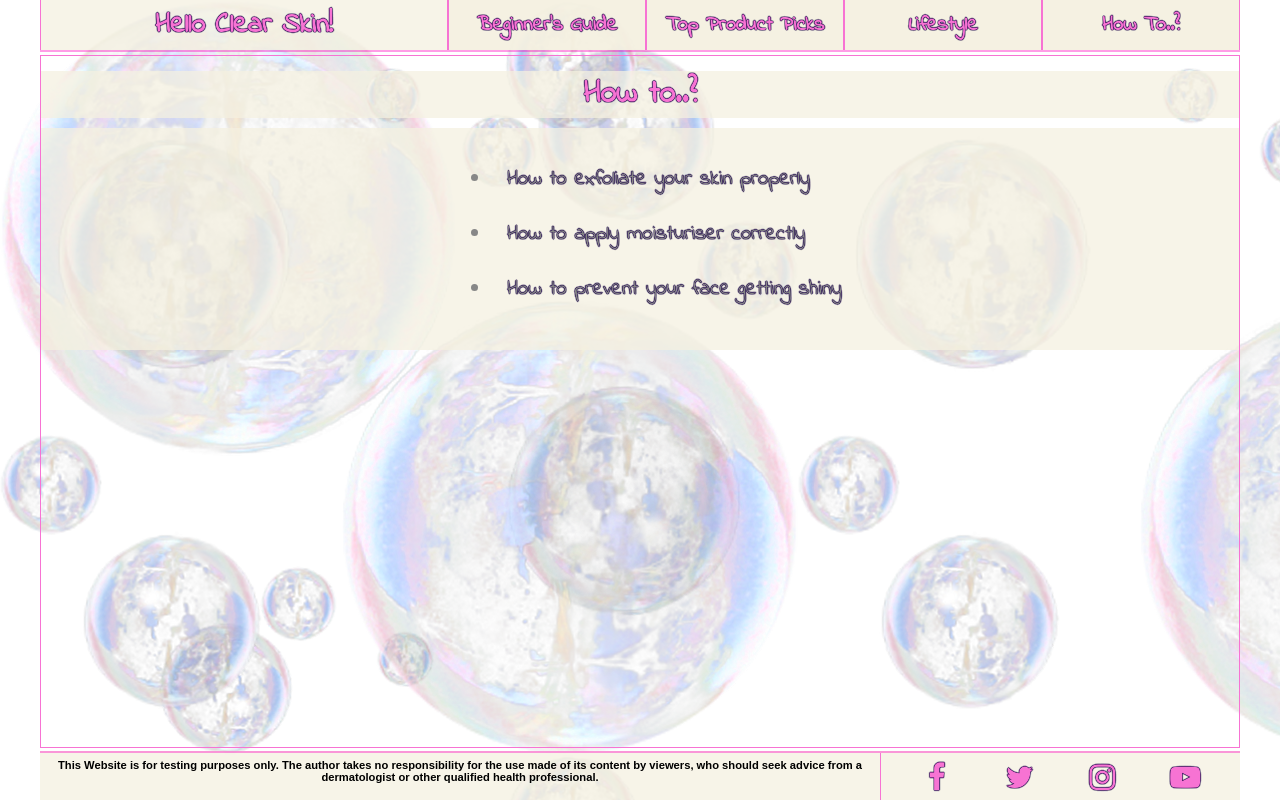
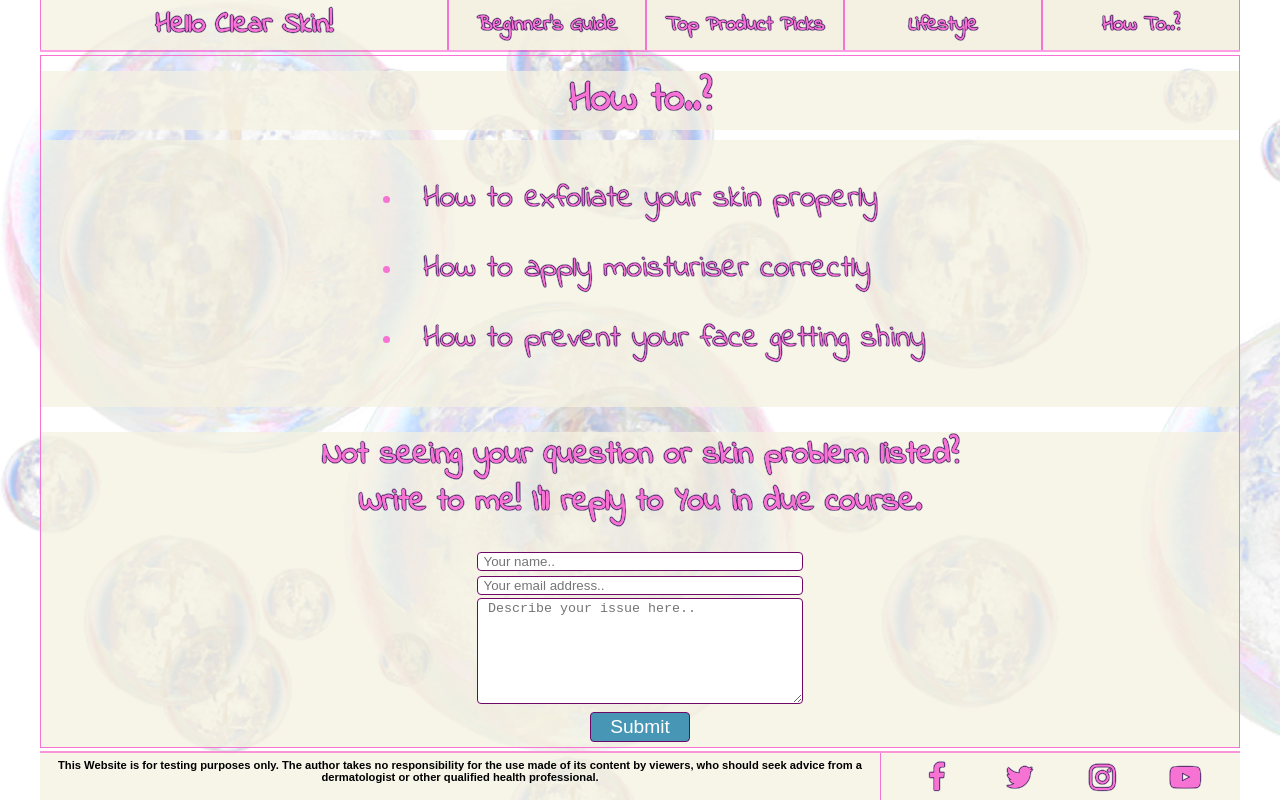
Before and after one commit to Code-Institute-Submissions/Frontend-Milestone-Project-2, a plain HTML site: page howTo.html in a window 1280 px wide. Drawn offline with Linux system fonts and the light colour scheme.

Commit message:
added howTo page

```diff
--- a/howTo.html
+++ b/howTo.html
@@ -40,10 +40,21 @@
     <li><a href="">&nbsp;How to exfoliate your skin properly&nbsp;</a></li>
     <li><a href="">&nbsp;How to apply moisturiser correctly&nbsp;</a></li>
     <li><a href="">&nbsp;How to prevent your face getting shiny&nbsp;</a></li>
+  </ul>
+  </div>
 
 
-  </ul>
-  </div>
+
+
+  <div class="contForm">
+    <h2>Not seeing your question or skin problem listed?<br>Write to me! I'll reply to You in due course.</h2>
+    <br>
+  <input type="text" id="fname" name="firstname" placeholder=" Your name.."><br>
+<input type="text" id="emailAddress" name="email" placeholder=" Your email address.."><br>
+<textarea id="subject" name="subject" placeholder=" Describe your issue here.."></textarea><br>
+<input type="submit" value="Submit">
+
+</div>
 
   </div>
 
--- a/style.css
+++ b/style.css
@@ -43,27 +43,56 @@
 #bodyWide{color: white;position:fixed;display:flex;justify-content: center;align-items: center;width:100%;height:100%; top:0;left:0;bottom:0;right:0;background-color:rgb(255, 0, 191);color:white;z-index:1}
 #bodyWide h1{font-family: 'Open Sans Condensed', sans-serif; color: white;background:none}
 .mainBody {width:100%;color:rgb(247, 115, 211);border: 1px solid;display:block;position:fixed;top:96px;bottom:52px;margin:auto;box-sizing: border-box;max-width:1200px;overflow: auto}
-.mainBody p {color:rgb(135,135,135);text-shadow:	rgb(27, 2, 73) 0px 0px 1px,   rgb(27, 2, 73) 0px 0px 1px,   rgb(27, 2, 73) 0px 0px 1px, rgb(27, 2, 73) 0px 0px 1px,   rgb(27, 2, 73) 0px 0px 1px,   rgb(27, 2, 73) 0px 0px 1px;-webkit-font-smoothing: antialiased;line-height: 1.6;height:100%;font-size: 2em;position:relative;width:100%; background-color:rgb(240, 235, 221,.4);/*background-color:rgb(255, 255, 255,.5)*/;box-sizing: border-box;margin:0;overflow: auto}
+.mainBody p {color: rgb(247, 115, 211);text-shadow:	rgb(27, 2, 73) 0px 0px 1px,   rgb(27, 2, 73) 0px 0px 1px,   rgb(27, 2, 73) 0px 0px 1px, rgb(27, 2, 73) 0px 0px 1px,   rgb(27, 2, 73) 0px 0px 1px,   rgb(27, 2, 73) 0px 0px 1px;-webkit-font-smoothing: antialiased;line-height: 1.6;height:100%;font-size: 2em;position:relative;width:100%; background-color:rgb(240, 235, 221,.4);/*background-color:rgb(255, 255, 255,.5)*/;box-sizing: border-box;margin:0;overflow: auto}
 
 .bodyList{list-style-position: inside;display: flex;align-items: center;justify-content: center;width:100%;text-align: left;font-size: 1.3em;margin:0 0 25px 0;color:rgb(135,135,135);text-shadow:	rgb(27, 2, 73) 0px 0px 1px,   rgb(27, 2, 73) 0px 0px 1px,   rgb(27, 2, 73) 0px 0px 1px, rgb(27, 2, 73) 0px 0px 1px,   rgb(27, 2, 73) 0px 0px 1px,   rgb(27, 2, 73) 0px 0px 1px;-webkit-font-smoothing: antialiased;background-color:rgb(245, 240, 225,.75);}
-.bodyList li {margin:15px 0 25px 0;}
-.bodyList a {width:100%}
+.bodyList li {margin:15px 0 25px 0;color: rgb(247, 115, 211);font-size: 1.2em}
+.bodyList  li ol li {color:rgb(237, 76, 138);font-size: 1.5em}
+.bodyList a {width:100%;}
 
 .howtoList{position:relative;list-style-position: inside;display: flex;align-items: center;justify-content: center;text-align: left;width:100%;font-size: 1.3em;margin:0 0 25px 0;color:rgb(135,135,135);text-shadow:	rgb(27, 2, 73) 0px 0px 1px,   rgb(27, 2, 73) 0px 0px 1px,   rgb(27, 2, 73) 0px 0px 1px, rgb(27, 2, 73) 0px 0px 1px,   rgb(27, 2, 73) 0px 0px 1px,   rgb(27, 2, 73) 0px 0px 1px;-webkit-font-smoothing: antialiased;background-color:rgb(245, 240, 225,.75);}
-.howtoList li{margin:15px 0 25px 0;}
-.howtoList  a {text-decoration: none;color:inherit;}
+.howtoList li{margin:15px 0 25px 0;color: rgb(247, 115, 211);}
+.howtoList  a {font-size: 1.5em;text-decoration: none;color:inherit;}
 
 .favProd{display: block;margin: auto;height: auto;width: 100%;overflow: auto}
-.inAllp{background:url(images/allProdWE.jpg)no-repeat center ;}
+/*.inAllp{background:url(images/allProdWE.jpg)no-repeat center ;}*/
 .shadow{box-sizing: border-box;-webkit-box-shadow: 0 0 20px #700766;-moz-box-shadow: 0 0 20px #700766;box-shadow: 0 0 20px #700766;border-radius: 15px;}
 /*.bodyList ul{margin:0;}*/
 
-li ol li {margin:7px 0 7px 25px}
+.contForm{display:block;background-color:rgb(245, 240, 225,.75);margin-top: 0}
+.contForm h2{font-size: 2em;margin:15px 0 0 0;color: rgb(247, 115, 211);text-shadow:	rgb(27, 2, 73) 0px 0px 1px,   rgb(27, 2, 73) 0px 0px 1px,   rgb(27, 2, 73) 0px 0px 1px, rgb(27, 2, 73) 0px 0px 1px,   rgb(27, 2, 73) 0px 0px 1px,   rgb(27, 2, 73) 0px 0px 1px;-webkit-font-smoothing: antialiased;background-color: rgba(255,255,255,0);}
+.contForm input[type=text], textarea {
+  position: relative;
+  width: 320px;
+  border:1px solid #700766;
+  border-radius: 4px;
+}
+  .contForm  textarea {height:100px}
+
+
+  .contForm input[type=submit] {
+  background-color: #4796b5;
+  color: white;
+  height:30px;
+  width:100px;
+  border:1px solid #700766;
+  border-radius: 4px;
+  cursor: pointer;
+  margin-bottom:10px;
+  font-size: 1.2em;
+
+}
+
+.contForm input[type=submit]:hover {
+ border-radius:10px;background-color:rgb(235, 21, 103);color:rgb(241, 226, 4);border-bottom: 0px solid rgba(255, 0, 191, 0.384)
+}
+
+/*li ol li {margin:7px 0 7px 25px;}*/
 .favProd h1{box-sizing: border-box;margin:0px 0 20px 0;color:rgb(237, 76, 138);text-shadow:	rgb(27, 2, 73) 0px 0px 3px,   rgb(27, 2, 73) 0px 0px 3px,   rgb(27, 2, 73) 0px 0px 3px, rgb(27, 2, 73) 0px 0px 3px,   rgb(27, 2, 73) 0px 0px 3px,   rgb(27, 2, 73) 0px 0px 3px;-webkit-font-smoothing: antialiased;background-color:rgb(245, 240, 225,.75);}
 .favProd h5{margin-top:1px;font-family: 'Open Sans Condensed', sans-serif;box-sizing: border-box;color:rgb(193, 232, 215);text-shadow:	rgb(27, 2, 73) 0px 0px 3px,   rgb(27, 2, 73) 0px 0px 3px,   rgb(27, 2, 73) 0px 0px 3px, rgb(27, 2, 73) 0px 0px 3px,   rgb(27, 2, 73) 0px 0px 3px,   rgb(27, 2, 73) 0px 0px 3px;-webkit-font-smoothing: antialiased;}
 .favProd h2{box-sizing: border-box;border-bottom: .5px solid;margin:0px 0 20px 0;color:rgb(247, 115, 211);text-shadow:	rgb(27, 2, 73) 0px 0px 3px,   rgb(27, 2, 73) 0px 0px 3px,   rgb(27, 2, 73) 0px 0px 3px, rgb(27, 2, 73) 0px 0px 3px,   rgb(27, 2, 73) 0px 0px 3px,   rgb(27, 2, 73) 0px 0px 3px;-webkit-font-smoothing: antialiased;background-color:rgb(245, 240, 225,.75);}
-h1{margin:15px 0 10px 0;color: rgb(247, 115, 211);text-shadow:	rgb(27, 2, 73) 0px 0px 1px,   rgb(27, 2, 73) 0px 0px 1px,   rgb(27, 2, 73) 0px 0px 1px, rgb(27, 2, 73) 0px 0px 1px,   rgb(27, 2, 73) 0px 0px 1px,   rgb(27, 2, 73) 0px 0px 1px;-webkit-font-smoothing: antialiased;background-color:rgb(245, 240, 225,.75);}
-h3 {margin:0 0 25px 0;color:rgb(135,135,135);text-shadow:	rgb(27, 2, 73) 0px 0px 1px,   rgb(27, 2, 73) 0px 0px 1px,   rgb(27, 2, 73) 0px 0px 1px, rgb(27, 2, 73) 0px 0px 1px,   rgb(27, 2, 73) 0px 0px 1px,   rgb(27, 2, 73) 0px 0px 1px;-webkit-font-smoothing: antialiased;background-color:rgb(245, 240, 225,.75);}
+h1{font-size: 2.5em;margin:15px 0 10px 0;color: rgb(247, 115, 211);text-shadow:	rgb(27, 2, 73) 0px 0px 1px,   rgb(27, 2, 73) 0px 0px 1px,   rgb(27, 2, 73) 0px 0px 1px, rgb(27, 2, 73) 0px 0px 1px,   rgb(27, 2, 73) 0px 0px 1px,   rgb(27, 2, 73) 0px 0px 1px;-webkit-font-smoothing: antialiased;background-color:rgb(245, 240, 225,.75);}
+h3 {font-size: 1.5em;margin:0 0 25px 0;color:rgb(247, 115, 211);text-shadow:	rgb(27, 2, 73) 0px 0px 1px,   rgb(27, 2, 73) 0px 0px 1px,   rgb(27, 2, 73) 0px 0px 1px, rgb(27, 2, 73) 0px 0px 1px,   rgb(27, 2, 73) 0px 0px 1px,   rgb(27, 2, 73) 0px 0px 1px;-webkit-font-smoothing: antialiased;background-color:rgb(245, 240, 225,.75);}
 
 .lowBan{background-color:rgb(245, 240, 225,.75);display:block;position:fixed;bottom:0;width:100%;height:52px;max-width:1200px;border-top: 2px solid rgba(255, 0, 191, 0.384)}
 
```
